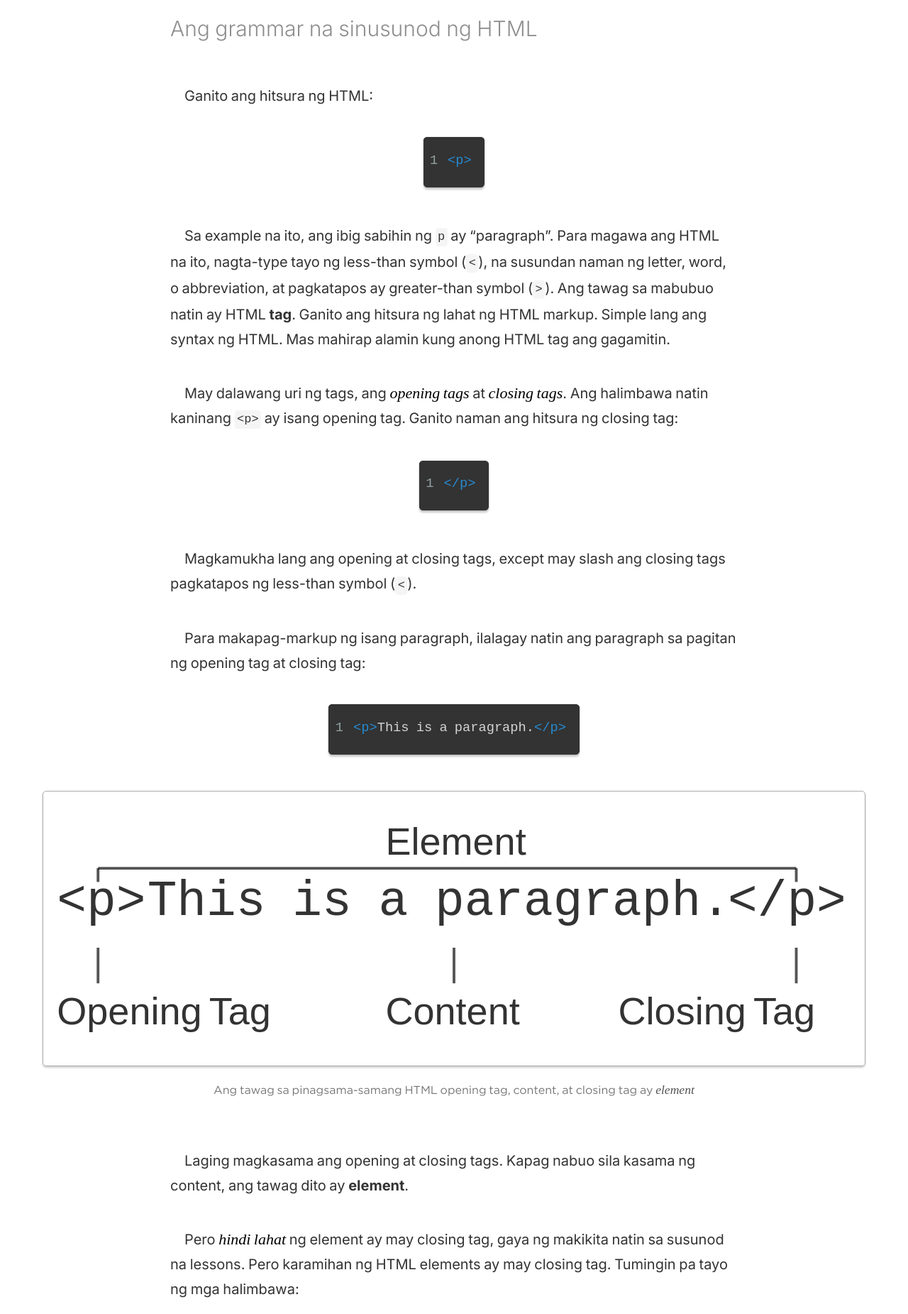
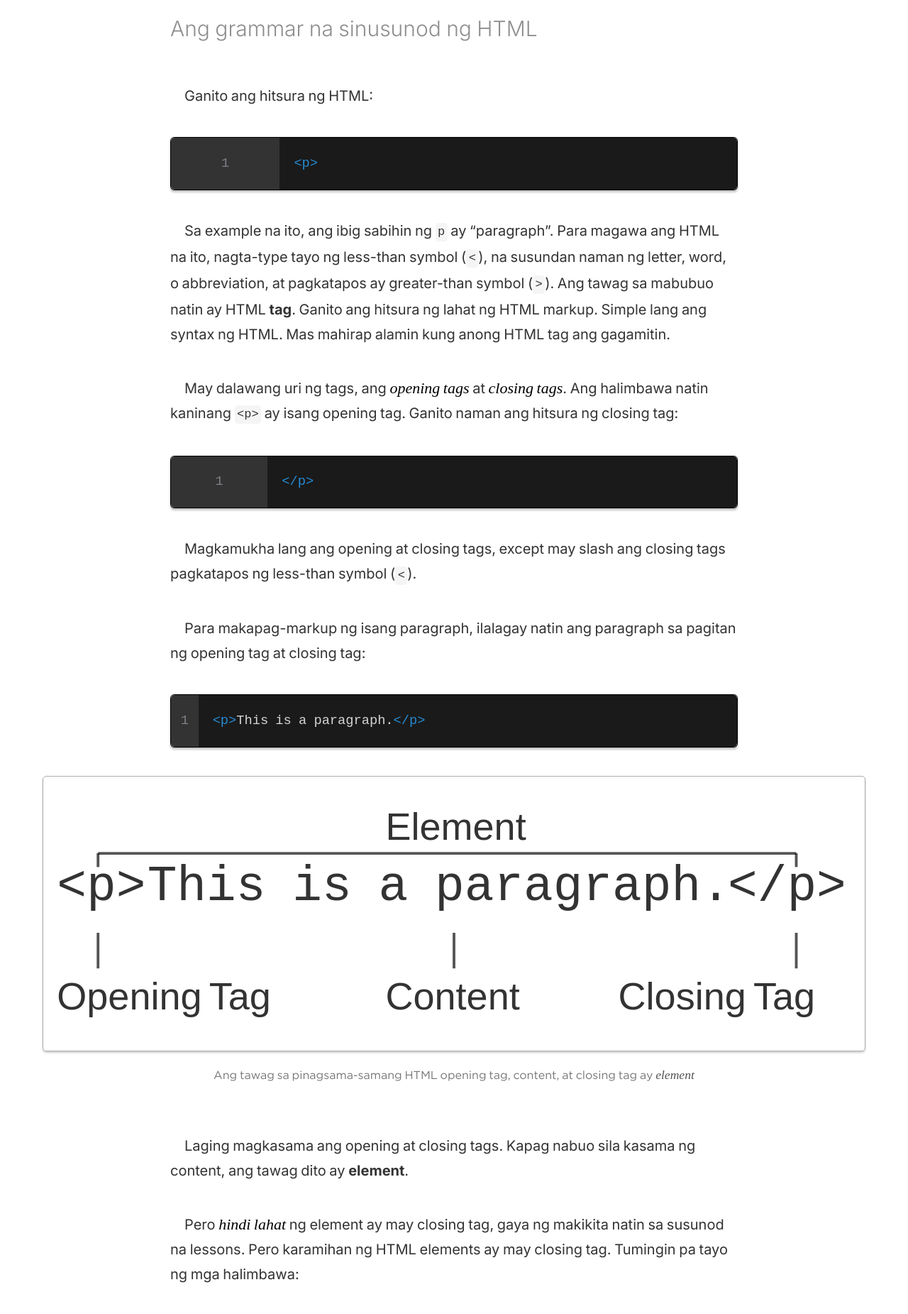
Before and after one commit to elementary/blog-template, a Jekyll site: the page built from courses/html-essentials/02-html-syntax.md, in a window 1280 px wide. Shown: the part 817-2668 px from the top of the page at 71% size. Built offline with Jekyll 4.4.1, drawn with Linux system fonts in a browser that asks for light colours.

Commit message:
Fixed code colors

```diff
--- a/_sass/_code.scss
+++ b/_sass/_code.scss
@@ -122,7 +122,7 @@
   .kp,
   .o,
   .ow {
-    color: var(--grape-500);
+    color: var(--grape-100);
   }
 
   .gh,
@@ -139,7 +139,7 @@
   .gr,
   .kt,
   .sr {
-    color: var(--strawberry-300);
+    color: var(--strawberry-100);
   }
 
   .nb {
@@ -155,46 +155,6 @@
   }
 }
 
-@media (prefers-color-scheme: dark) {
-  .highlight {
-    background-color: var(--solarized-base03);
-    color: var(--solarized-base1);
-
-    .gl {
-      background-color: var(--solarized-base02);
-    }
-
-    .c,
-    .c1,
-    .cm,
-    .sb {
-      color: var(--solarized-base01);
-    }
-
-    .err,
-    .g,
-    .ge,
-    .go,
-    .gp,
-    .gs,
-    .gt,
-    .l,
-    .ld,
-    .n,
-    .na,
-    .nl,
-    .nn,
-    .nx,
-    .p,
-    .py,
-    .sd,
-    .sh,
-    .w {
-      color: var(--solarized-base1);
-    }
-  }
-}
-
 
 .highlight {
 	font-size: 1.1rem;
@@ -206,9 +166,3 @@
 	position: sticky;
 	left: 0;
 }
-
-.highlight,
-.highlight .gl {
-	background-color: var(--black-500);
-	color: var(--solarized-base1);
-}
--- /dev/null
+++ b/_sass/_dark.scss
@@ -0,0 +1,33 @@
+td.rouge-gutter.gl {
+	background-color: var(--black-500);
+	color: var(--silver-700);
+	text-align: center;
+	padding: 0.15rem;
+}
+
+.rouge-code {
+	padding-left: 1rem;
+	padding-left: 1rem;
+	background-color: var(--black-700);
+
+	pre {
+	  color: var(--silver-300);
+  }
+}
+
+.highlighter-rouge div.highlight {
+	display: grid;
+	width: 100%;
+	max-width: var(--content-width);
+	border: 1px solid var(--black-900);
+
+	pre.highlight {
+	  width: 100%;
+	  display: grid;
+  }
+
+	.rouge-table {
+	  margin: 0;
+	  width: 100%;
+  }
+}
--- a/_sass/_layout.scss
+++ b/_sass/_layout.scss
@@ -221,6 +221,7 @@
   padding: 0;
   margin: 0;
   background-color: transparent;
+  color: var(--fg-color);
   border: 0;
 }
 .rouge-table {
--- a/css/main.scss
+++ b/css/main.scss
@@ -20,6 +20,7 @@
 @import "lesson";
 @import "buttons";
 @import "glossary";
+@import "dark";
 
 :root {
     color-scheme: light dark;
```
